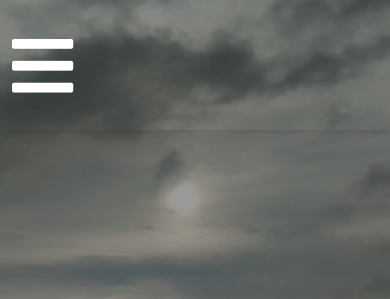
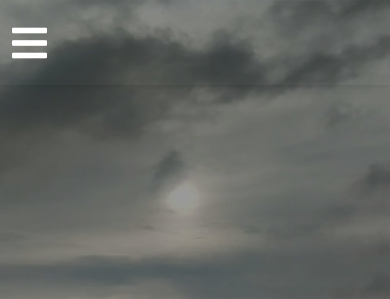
Before and after one commit to novojitdas/Portfolio, a plain HTML site: page index.html in a window 390 px wide. Shown: the top 299 px of the page. Drawn offline with nearby package versions, Linux system fonts and the light colour scheme.

Commit message:
Update style.css

```diff
--- a/style.css
+++ b/style.css
@@ -91,9 +91,12 @@ animation:
 
 /*mobile responsive code */
 @media (max-width:992px) {
-  .navbar-scroll .nav-link,
-  .navbar-scroll .navbar-toggler-icon {
+  .navbar-scroll .nav-link
+   {
     font-size: 3.5em;
-
+  }
+  .navbar-scroll .navbar-toggler-icon
+  {
+    font-size: 2.0em;
   }
 }
```
